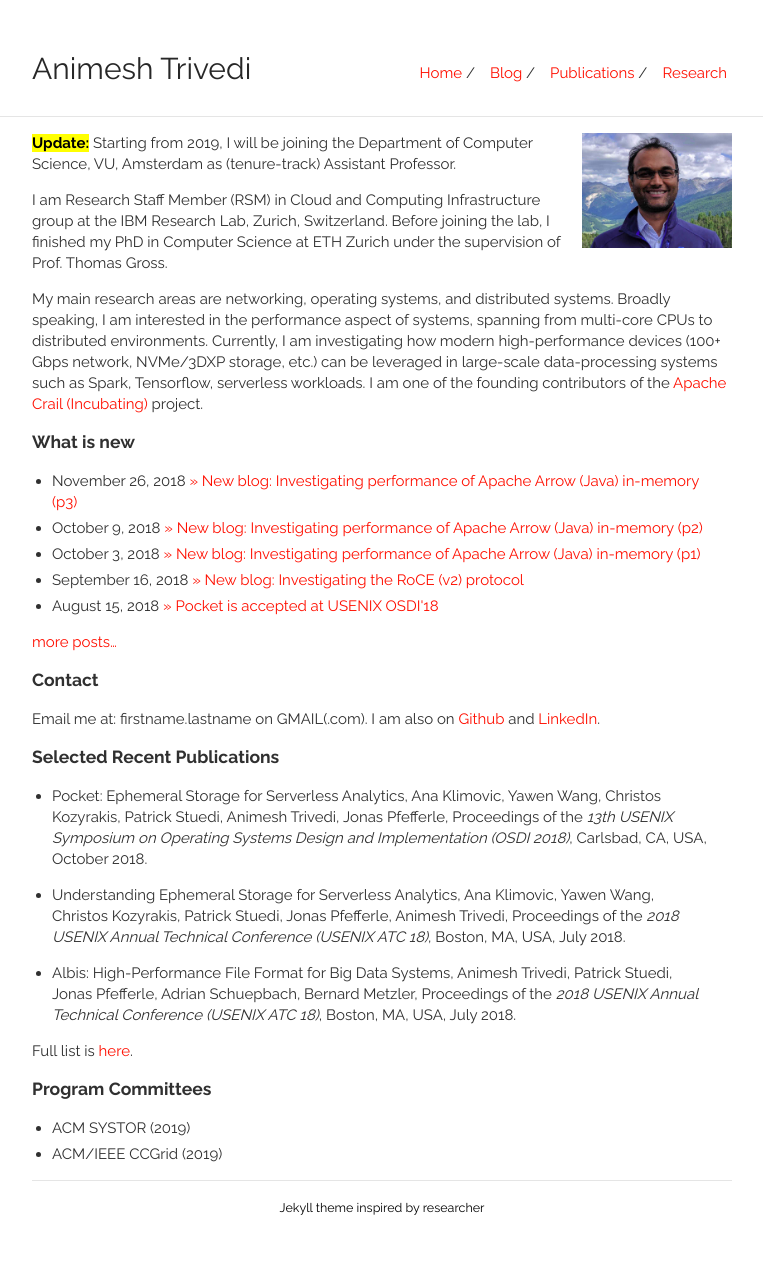
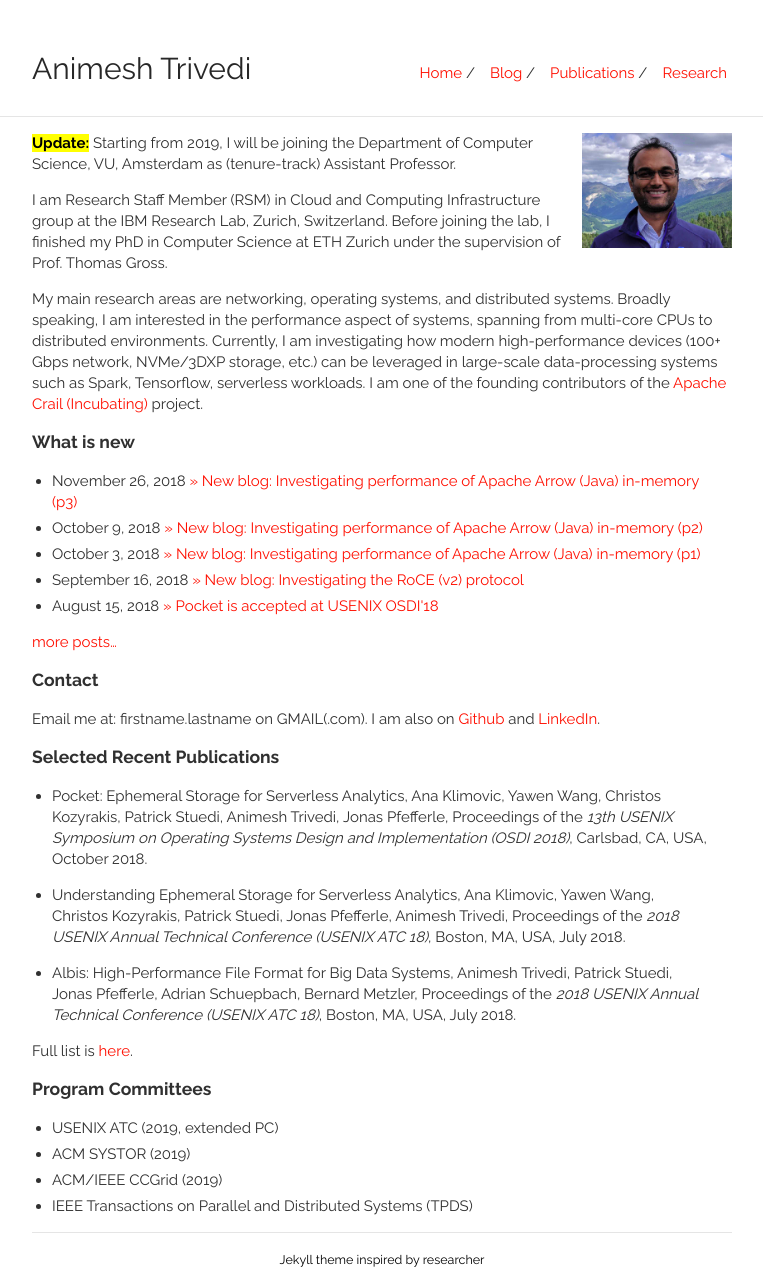
Before and after one commit to animeshtrivedi/animeshtrivedi.github.io, a Jekyll site: the page built from index.md, in a window 1280 px wide. Shown: the whole page, without its empty margins (258-1021 px from the left). Built offline with Jekyll 4.4.1, drawn with Linux system fonts in a browser that asks for light colours; before the commit the page ends 1218 px from its top, so only the background shows below that.

Commit message:
Update index.md

```diff
--- a/index.md
+++ b/index.md
@@ -50,5 +50,7 @@ Email me at: firstname.lastname on GMAIL(.com). I am also on [Github](https://gi
 Full list is <a href="{{ site.base }}/publications/"> here</a>.
 
 ### Program Committees
+  * USENIX ATC (2019, extended PC)
   * ACM SYSTOR (2019)
   * ACM/IEEE CCGrid (2019)
+  * IEEE Transactions on Parallel and Distributed Systems (TPDS)
```
